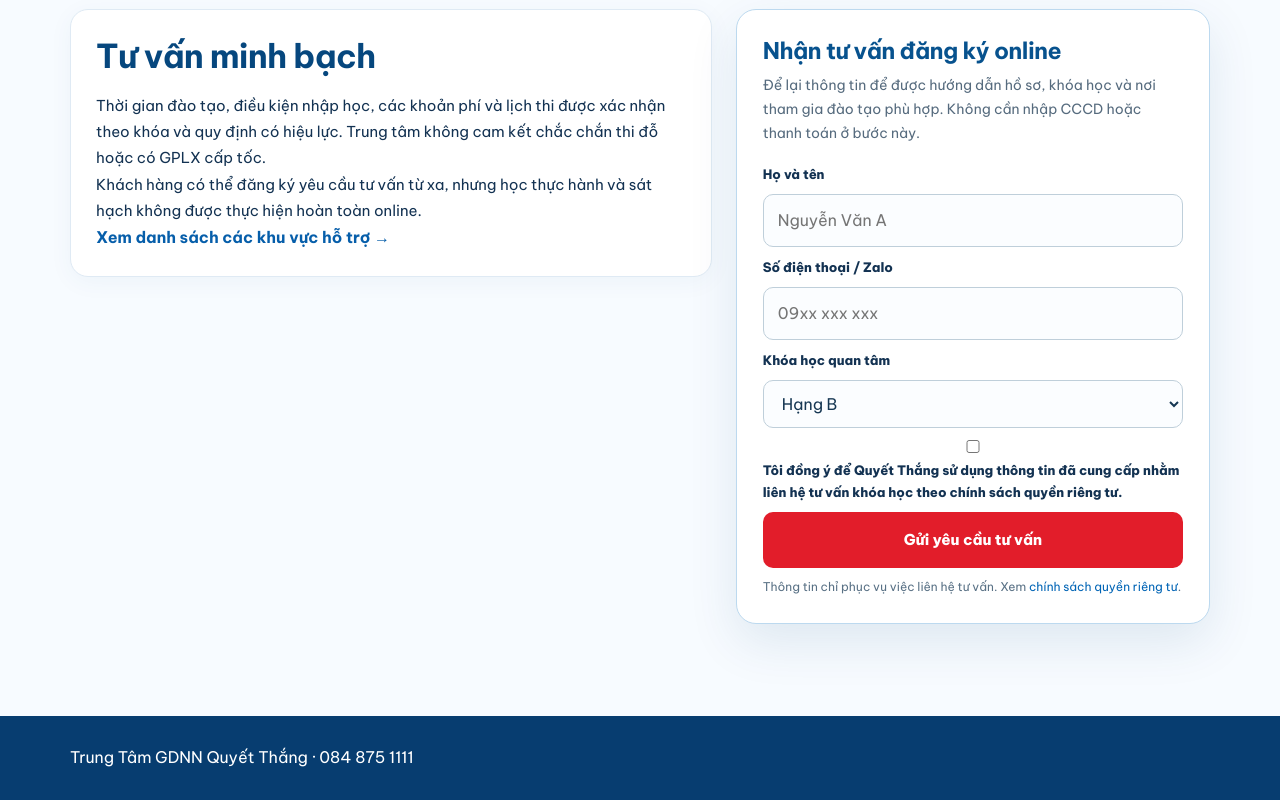
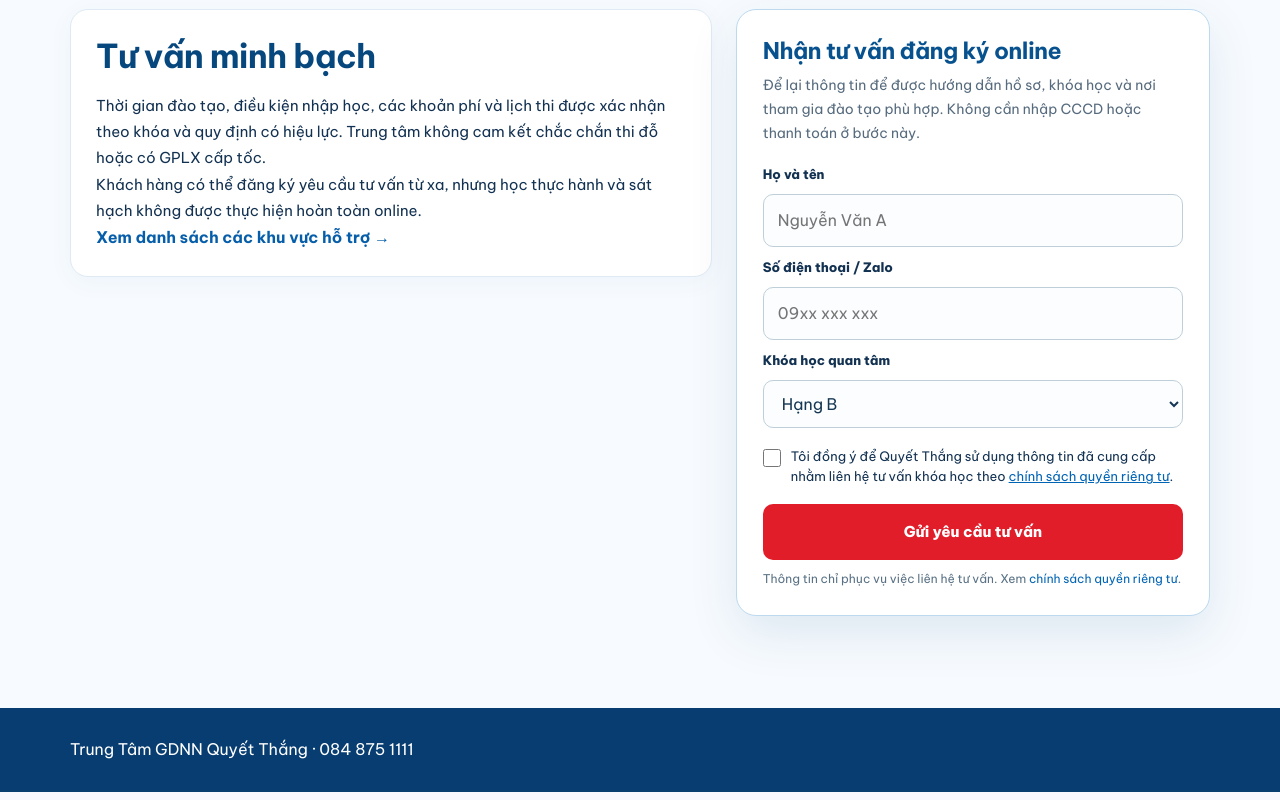
Before and after one commit to daylaixequyetthang/daylaixequyetthang.vn, a Next.js app: page /khoa-hoc in a window 1280 px wide. Shown: the part 796-1596 px from the top of the page. Built offline with nearby package versions, Linux system fonts and the light colour scheme.

Commit message:
style(online): accessible contact-consent checkbox

```diff
--- a/app/hoc-lai-xe/seo.css
+++ b/app/hoc-lai-xe/seo.css
@@ -38,3 +38,7 @@
 @media(max-width:800px){.seo-grid{grid-template-columns:1fr}.seo-links{grid-template-columns:repeat(2,1fr)}.seo-head{padding:40px 0}.seo-panel{padding:19px}}
 @media(max-width:520px){.seo-wrap{width:calc(100% - 28px)}.seo-links{grid-template-columns:1fr}.seo-section{padding:28px 0}.seo-form{padding:19px}.seo-head p{font-size:15px}}
 @media(prefers-reduced-motion:reduce){.seo-page *{scroll-behavior:auto!important;animation:none!important}}
+
+.seo-form .seo-consent{display:flex;align-items:flex-start;gap:10px;margin:9px 0;line-height:1.55;font-size:13px;font-weight:500}
+.seo-form .seo-consent input[type="checkbox"]{width:18px;height:18px;flex:0 0 18px;margin-top:3px;accent-color:#0064b5;padding:0}
+.seo-form .seo-consent a{color:#0064b5;text-decoration:underline}
```
